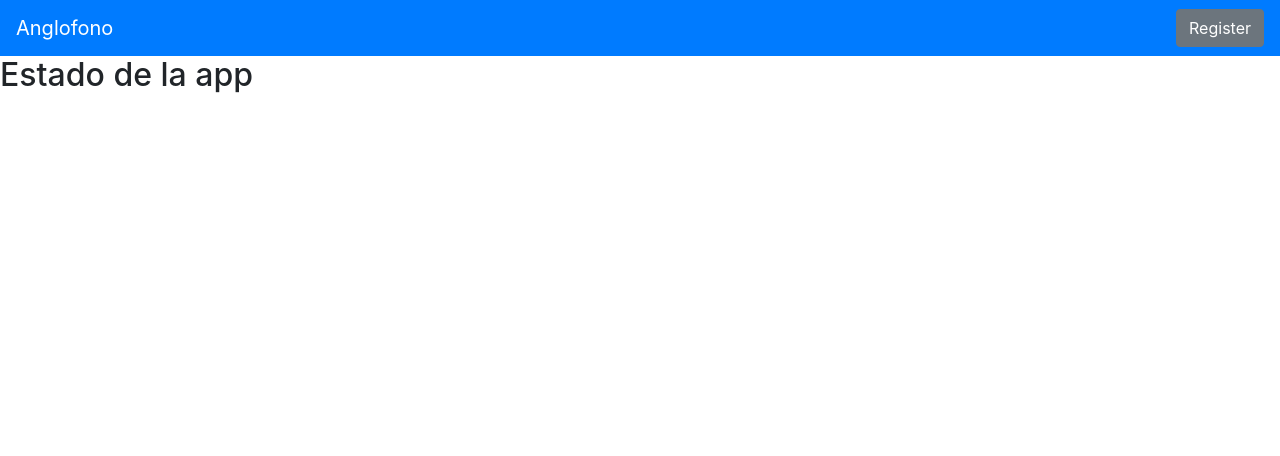
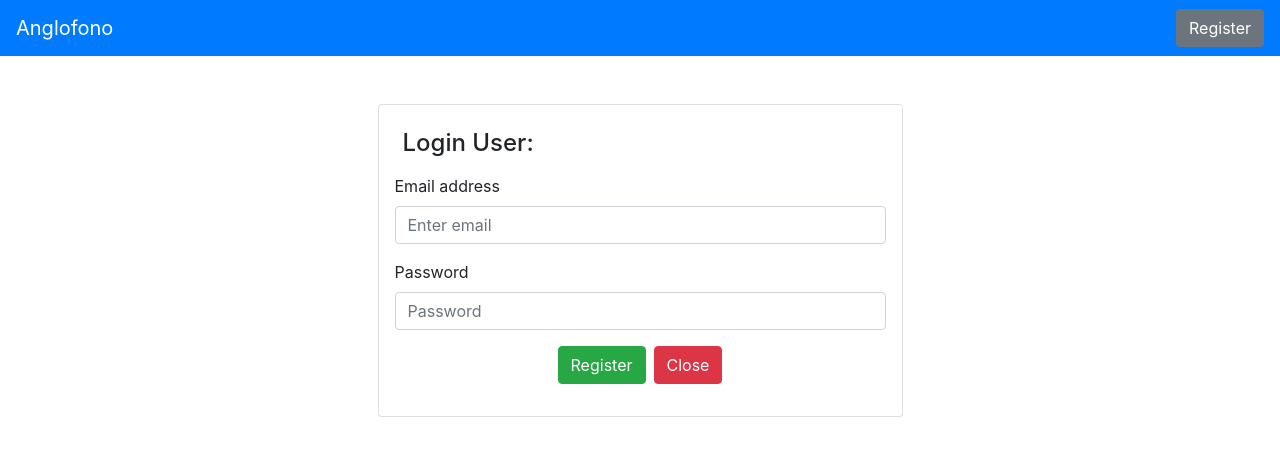
Before and after one commit to GiancarloAparicio/Login, a React (Create React App) app: page / in a window 1280 px wide. Shown: the top 456 px of the page. Built offline with nearby package versions, Linux system fonts and the light colour scheme; no server answers.

Commit message:
Falta agregar User=true a LocalStore para mas velocidad

```diff
--- a/package.json
+++ b/package.json
@@ -14,6 +14,7 @@
     "popper.js": "1.16.1",
     "react": "16.12.0",
     "react-dom": "16.12.0",
+    "react-router-dom": "^5.2.0",
     "react-scripts": "3.0.1"
   },
   "devDependencies": {
--- a/src/App.js
+++ b/src/App.js
@@ -1,30 +1,33 @@
 import React from "react";
 import "./styles.css";
+
+//Context
 import ProviderContext from "./Context/ProviderContext";
-//import Consumer from "./Consumer";
 
+
+//Firebase
 import * as Firebase from "./Firebase/Firebase";
 
-//Includes
-import NavBar from "./includes/NavBar";
-import Modal from "./includes/Modal";
 
 //Bootstrap
 import "jquery";
 import "popper.js";
 import "bootstrap";
 import "bootstrap/dist/css/bootstrap.min.css";
-import Consumer from "./Consumer";
+import RouterPages from "./Router";
 
 
-export default function App() {
+
+
+ const App=()=> {
+
   Firebase.startFirebase();
 
   return (
     <ProviderContext>
-      <NavBar />
-      <Modal />
-      <Consumer />
+      <RouterPages />
     </ProviderContext>
   );
 }
+
+export default App;
--- a/src/Consumer.js
+++ /dev/null
@@ -1,16 +0,0 @@
-import React, { useContext } from "react";
-import AppContext from "./Context/AppContext";
-
-const Consumer = () => {
-  let [state, dispatch] = useContext(AppContext);
-
-  console.log(state)
-  return (
-    <div>
-      <h2>Estado de la app</h2>
-    </div>
-  );
-  //dispatch para cambiar store
-};
-
-export default Consumer;
--- a/src/Firebase/Firebase.js
+++ b/src/Firebase/Firebase.js
@@ -1,5 +1,9 @@
+//Firebase
 import firebase from "firebase/app";
 import "firebase/auth";
+
+//Actions
+import { currentUser } from "../Context/AppActions";
 
 export const startFirebase = () => {
   let Config = {
@@ -16,8 +20,8 @@ export const startFirebase = () => {
   firebase.initializeApp(Config);
 };
 
-export const registerUser =  async (email, password) => {
-   return await firebase
+export const registerUser = async (email, password) => {
+  return await firebase
     .auth()
     .createUserWithEmailAndPassword(email, password)
     .then(() => {
@@ -25,7 +29,7 @@ export const registerUser =  async (email, password) => {
       //Enviar email para verificar la cuenta del usuario
       return confirmEmail();
     })
-    .catch(function(error) {
+    .catch(function (error) {
       var errorCode = error.code;
       var errorMessage = error.message;
       console.log(errorMessage);
@@ -34,14 +38,15 @@ export const registerUser =  async (email, password) => {
 };
 
 export const loginUser = (email, password) => {
+
   firebase
     .auth()
     .signInWithEmailAndPassword(email, password)
-    .then(function() {
+    .then(function () {
       console.log("Login exito");
 
     })
-    .catch(function(error) {
+    .catch(function (error) {
       let errorCode = error.code;
       let errorMessage = error.message;
       console.log(errorMessage);
@@ -49,8 +54,16 @@ export const loginUser = (email, password) => {
     });
 };
 
-const confirmEmail = async () => {
-   return await firebase
+export const listener = (dispatch) => {
+  firebase.auth().onAuthStateChanged((user)=>{
+    if(user){
+      dispatch(currentUser(user))
+    }
+  });
+}
+
+export const confirmEmail = async () => {
+  return await firebase
     .auth()
     .currentUser.sendEmailVerification()
     .then(() => {
@@ -62,3 +75,12 @@ const confirmEmail = async () => {
       return false;
     });
 };
+
+export const closeUser = ()=>{
+  firebase.auth().signOut().then(() =>{
+    console.log("session cerrada")
+  }).catch(function(error) {
+    // An error happened.
+  });
+
+}
--- /dev/null
+++ b/src/Pages/HomePage.jsx
@@ -0,0 +1,26 @@
+import React, { useContext } from "react"
+import AppContext from "../Context/AppContext"
+import {closeUser} from "../Firebase/Firebase"
+import {currentUser} from "../Context/AppActions"
+
+const HomePage = () => {
+
+    const [state,dispatch]=useContext(AppContext)
+
+    const closeSession=()=>{
+        closeUser()
+        dispatch(currentUser({}))
+    }
+
+    return (
+        <div className="container">
+            <h1>Hola usuario:  {state?.currentUser?.email}</h1>
+            <button className="btn btn-danger" onClick={closeSession}>
+                Cerrar Session
+            </button>
+        </div>
+
+    )
+}
+
+export default HomePage;
--- /dev/null
+++ b/src/Pages/LoginPage.jsx
@@ -0,0 +1,26 @@
+import React from "react";
+
+//Includes
+import NavBar from "../includes/NavBar";
+import LoginForm from "../includes/LoginForm";
+import Modal from "../includes/Modal";
+
+
+const LoginPage = () => {
+
+    return (
+        <>
+            <NavBar />
+            <Modal />
+            <div className="row container mt-5 mx-auto ">
+                <div className="col-md-6 mx-auto">
+                    <LoginForm />
+                </div>
+
+            </div>
+        </>
+    )
+
+}
+
+export default LoginPage;
--- /dev/null
+++ b/src/Router.jsx
@@ -0,0 +1,37 @@
+import React, { useContext,useEffect } from "react";
+
+//React Router Dom
+import { BrowserRouter as Router, Route, Link, Switch } from "react-router-dom"
+
+//Pages
+import LoginPage from "./Pages/LoginPage";
+import HomePage from "./Pages/HomePage";
+
+//Context
+import AppContext from "./Context/AppContext"
+
+//Firebase
+import * as Firebase from "./Firebase/Firebase";
+
+const RouterPages = () => {
+    const [state, dispatch] = useContext(AppContext)
+
+    useEffect(()=>{
+        Firebase.listener(dispatch)
+    },[])
+
+    return (
+        <>
+            <Router>
+
+                <Switch>
+                    <Route exact path="/" component={ state?.currentUser?.email? HomePage :LoginPage} />
+                </Switch>
+            </Router>
+
+        </>
+
+    )
+}
+
+export default RouterPages;
--- /dev/null
+++ b/src/includes/LoginForm.jsx
@@ -0,0 +1,69 @@
+import React, { useState } from "react"
+import * as Firebase from "../Firebase/Firebase"
+
+const LoginForm = () => {
+
+    const [user, setUser] = useState({
+        email: "",
+        password: ""
+    })
+
+    const inputChange = (event) => {
+        setUser({
+            ...user,
+            [event.target.name]: event.target.value
+        })
+    }
+
+    const loginForm = (event) => {
+        event.preventDefault();
+
+        Firebase.loginUser(user.email,user.password)
+    }
+
+    return (
+        <>
+
+            <form onSubmit={loginForm} method="POST" className="card container mx-auto p-3">
+                <h4 className="p-2" >Login User:</h4>
+                <div className="form-group">
+                    <label htmlFor="Email1">Email address</label>
+                    <input
+                        name="email"
+                        type="email"
+                        autoComplete="off"
+                        className="form-control"
+                        id="Email1"
+                        aria-describedby="emailHelp"
+                        placeholder="Enter email"
+                        onChange={inputChange}
+                    />
+                </div>
+                <div className="form-group">
+                    <label htmlFor="Password1">Password</label>
+                    <input
+                        name="password"
+                        type="password"
+                        autoComplete="off"
+                        className="form-control"
+                        id="Password1"
+                        placeholder="Password"
+                        onChange={inputChange}
+                    />
+                </div>
+                <div className="form-group mx-auto">
+                    <button type="submit" className="btn mr-2 btn-success">
+                        Register
+                    </button>
+                    <button type="reset" className="btn btn-danger">
+                        Close
+                    </button>
+                </div>
+
+
+            </form>
+        </>
+    )
+}
+
+export default LoginForm;
--- a/src/includes/Modal.jsx
+++ b/src/includes/Modal.jsx
@@ -25,8 +25,10 @@ const Modal = () => {
     event.preventDefault();
     let band= await Firebase.registerUser(data.email, data.password);
 
+    //User existente change
     dispatch(existsCurrentUser(band))
 
+    console.log(state)
   };
 
   return (
```
